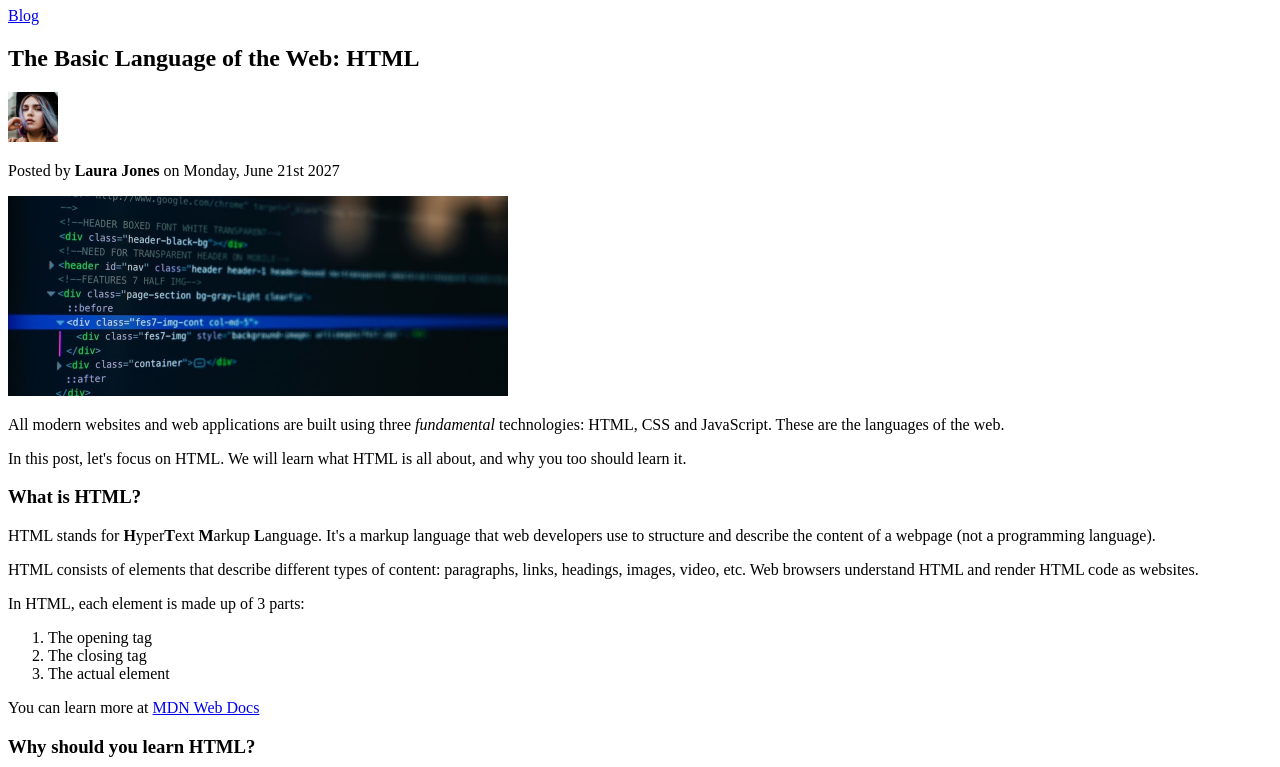
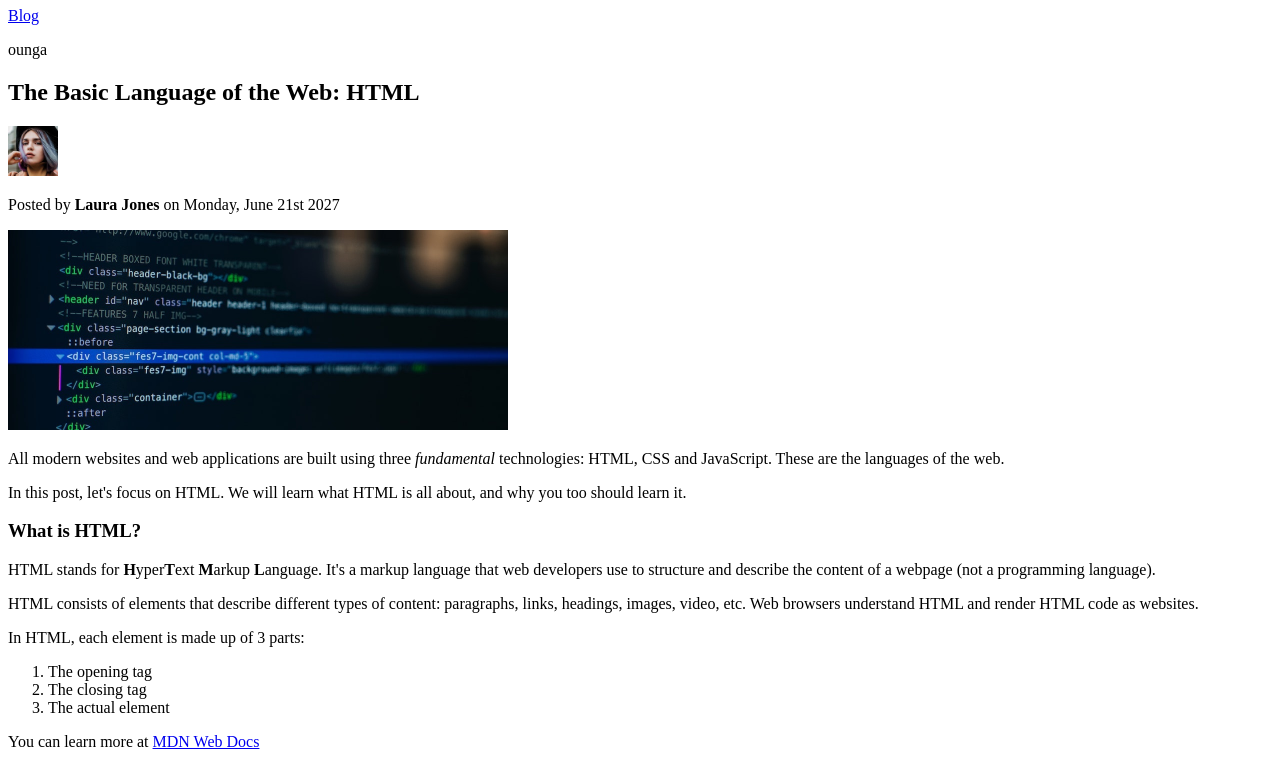
Before and after one commit to Brendansbane/new-website, a plain HTML site: page index.html in a window 1280 px wide. Shown: the part 74-841 px from the top of the page. Drawn offline with Linux system fonts and the light colour scheme.

Commit message:
some more testing

```diff
--- a/index.html
+++ b/index.html
@@ -14,7 +14,7 @@
     <h1>📘 The Code Magazine</h1>
 
     <a href="blog.html"> Blog</a>
-
+    <p>ounga</p>
     <h2>The Basic Language of the Web: HTML</h2>
 
     <img
```
